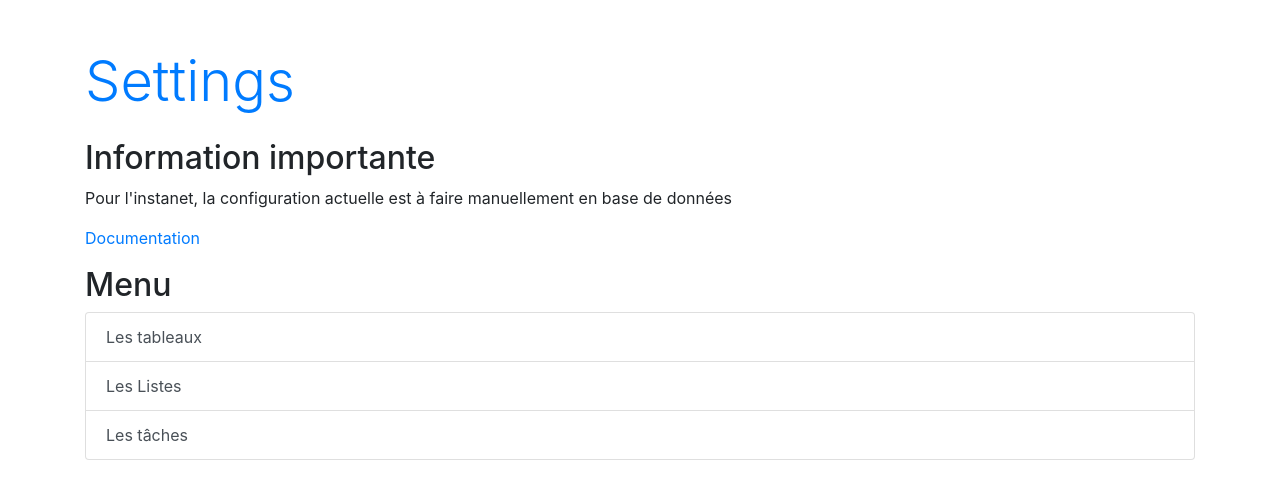
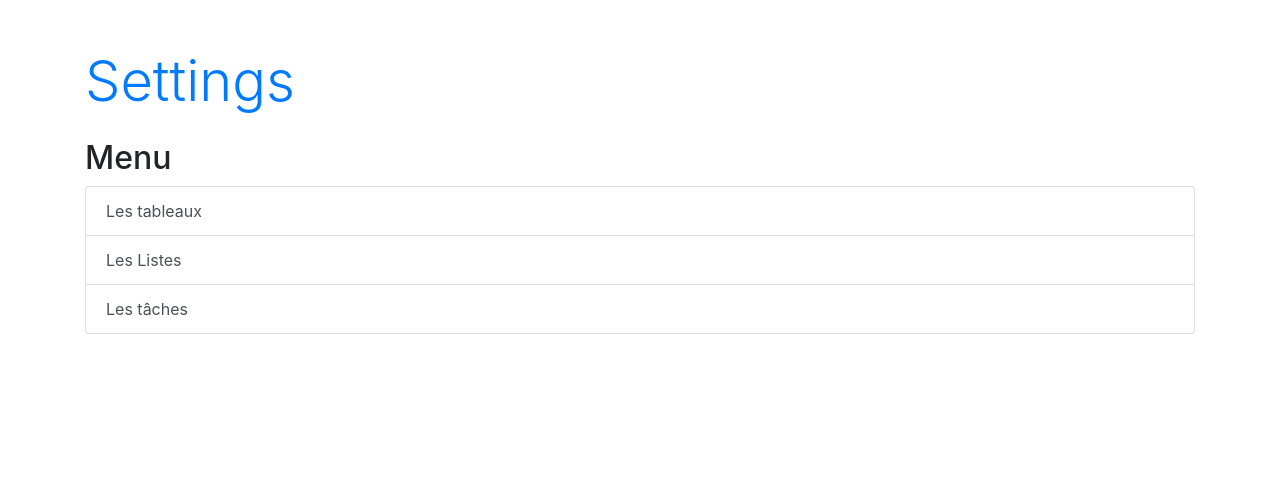
Before and after one commit to LoicEsk/trello-manager, a Symfony app: template templates/settings/index.html.twig in a window 1280 px wide. Shown: the part 56-544 px from the top of the page. Run offline with Twig, Linux system fonts and the light colour scheme; the template is opened without the code that fills it, so the values that code supplies are empty; some libraries are stand-ins or nearby versions.

Commit message:
init branche UX configuration

```diff
--- a/templates/settings/index.html.twig
+++ b/templates/settings/index.html.twig
@@ -5,11 +5,6 @@
 {% block content %}
     <div class="example-wrapper">
         <h1 class="display-4 text-primary mb-4">Settings</h1>
-
-        <h2>Information importante</h2>
-
-        <p>Pour l'instanet, la configuration actuelle est à faire manuellement en base de données</p>
-        <p><a href="https://github.com/LoicEsk/trello-manager#trello-manager">Documentation</a></p>
 
         <h2>Menu</h2>
         <div class="list-group">
```
Also changed, not shown: README.md.
